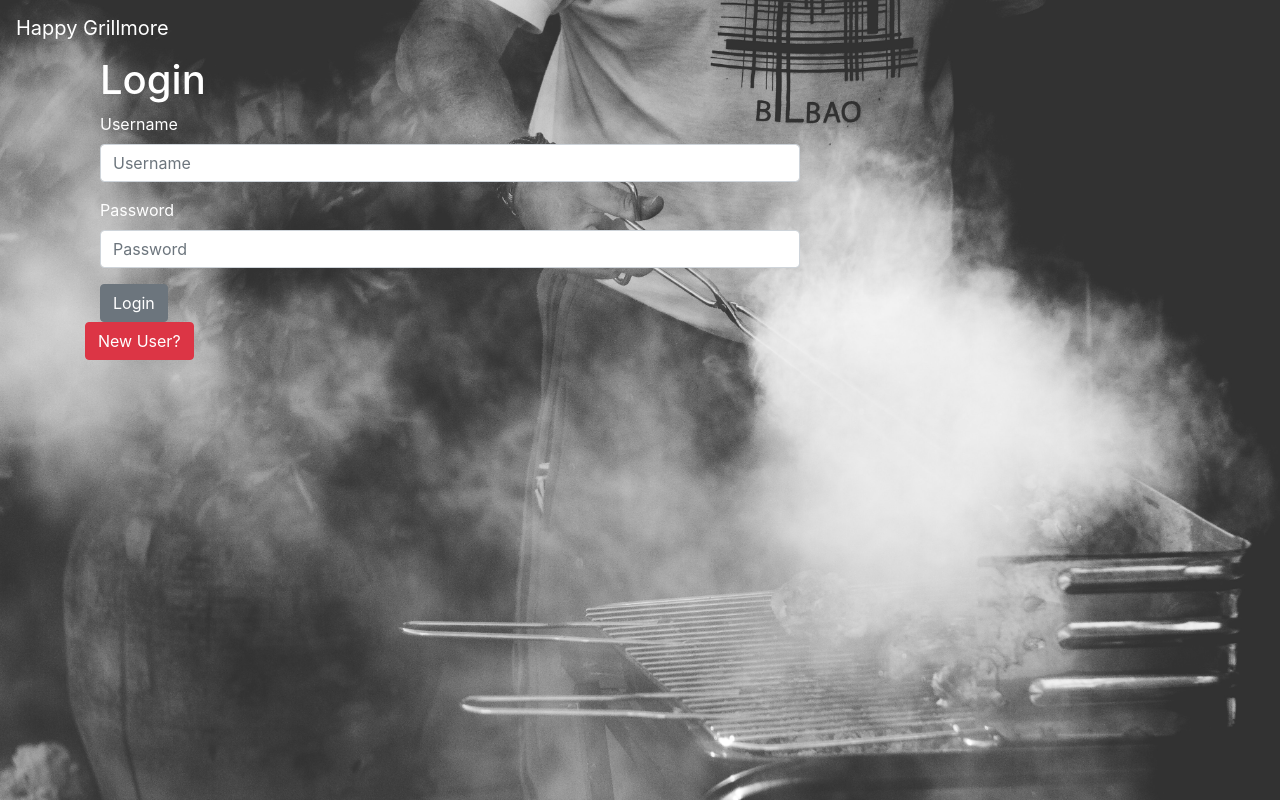
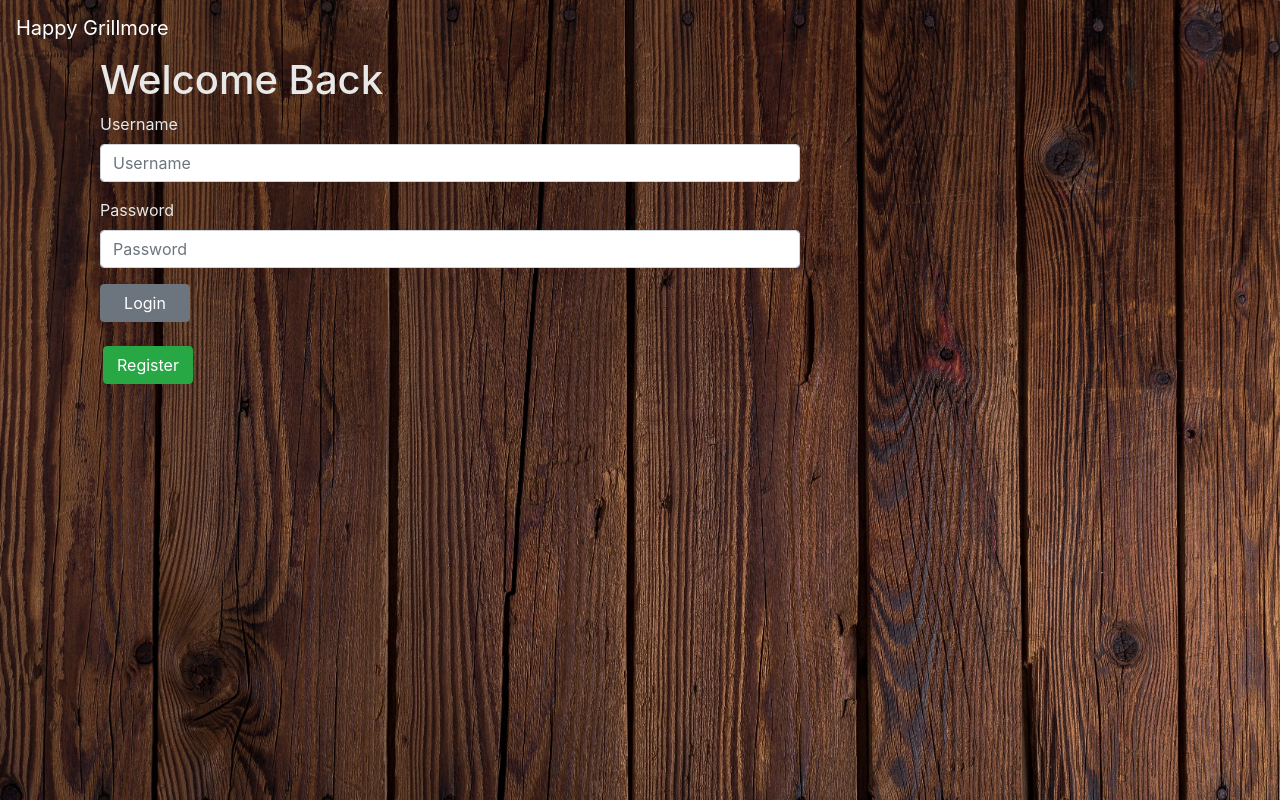
Before and after one commit to alexmgolding/BlueBadgeClient, a React (Create React App) app: page / in a window 1280 px wide. Built offline with nearby package versions, Linux system fonts and the light colour scheme.

Commit message:
server code update

```diff
--- a/src/Que/RecipeCreate.js
+++ b/src/Que/RecipeCreate.js
@@ -34,16 +34,16 @@ const RecipeCreate = (props) => {
 
     return (
         <Container>
-            <h2>Recipes</h2>
+            <h2 className="createRecipeHeader">Create Recipes</h2>
             <Form onSubmit={handleSubmit}>
                 <FormGroup>
-                    <Label htmlFor='ingredients' />Ingredients
-                    <Input onChange={(e) => { setIngredients(e.target.value) }} name='ingredients' value={ingredients} >
+                    <Label className="recipeCreateIngredients" className="label" htmlFor='ingredients'>Ingredients</Label>
+                    <Input onChange={(e) => { setIngredients(e.target.value) }} name='text' value={ingredients} type="textarea">
                     </Input>
                 </FormGroup>
                 <FormGroup>
-                    <Label htmlFor='recipe' />Recipe
-                    <Input onChange={(e) => { setRecipe(e.target.value) }} name='recipe' value={recipe}>
+                    <Label className="recipeCreateRecipe" htmlFor='recipe'>Recipe</Label>
+                    <Input onChange={(e) => { setRecipe(e.target.value) }} name='recipe' value={recipe} type="textarea" name="text">
                     </Input>
                 </FormGroup>
                 <FormGroup>
@@ -60,12 +60,12 @@ const RecipeCreate = (props) => {
                     </Input>
                 </FormGroup>
                 <FormGroup>
-                    <Label htmlFor='temperature' />Temperature
+                    <Label className="recipeCreateTemp" htmlFor='temperature'>Temperature</Label>
                     <Input onChange={(e) => { setTemperature(e.target.value) }} name='temperature' value={temperature}>
                     </Input>
                 </FormGroup>
                 <FormGroup>
-                    <Label htmlFor='cooktime' />Cooktime
+                    <Label className="recipeCreateCooktime" htmlFor='cooktime'>Cooktime</Label>
                     <Input onChange={(e) => { setCooktime(e.target.value) }} name='cooktime' value={cooktime}>
                     </Input>
                 </FormGroup>
--- a/src/Que/RecipeIndex.js
+++ b/src/Que/RecipeIndex.js
@@ -48,7 +48,7 @@ const RecipeIndex = props => {
             <Row>
                 <Col>
                     <ButtonGroup size="lg">
-                        <Button onClick={() => props.setCategory('beef')}>Beef</Button>
+                        <Button style={{ background: "green" }} onClick={() => props.setCategory('beef')}>Beef</Button>
                         <Button onClick={() => props.setCategory('pork')}>Pork</Button>
                         <Button onClick={() => props.setCategory('poultry')}>Poultry</Button>
                         <Button onClick={() => props.setCategory('seafood')}>Seafood</Button>
--- a/src/Que/RecipeTable.js
+++ b/src/Que/RecipeTable.js
@@ -35,9 +35,9 @@ const RecipeTable = (props) => {
     }
     return (
         <>
-            <h2>Favorite Recipes</h2>
+            <h2 className="tableName">Pitmaster Recipes</h2>
             <hr />
-            <Table striped style={{ background: "#939393" }}>
+            <Table striped style={{ background: "#6C757D" }}>
                 <thead>
                     <tr>
                         <th>#</th>
--- a/src/components/Home.js
+++ b/src/components/Home.js
@@ -36,8 +36,6 @@ const Home = (props) => {
                             </p>
                         </Jumbotron>
                     </Row>
-                </Container>
-                <Container>
                     <Row>
                         <Col md='2'></Col>
                         <Col md='8'>
--- a/src/components/Login.js
+++ b/src/components/Login.js
@@ -1,10 +1,11 @@
 import React, { useState } from 'react';
-import { Form, FormGroup, Label, Input, Button } from 'reactstrap';
+import { Form, FormGroup, FormFeedback, Label, Input, Button } from 'reactstrap';
 import APIURL from "../helpers/environment"
 
 const Login = (props) => {
     const [username, setUserName] = useState('');
     const [password, setPassword] = useState('');
+    const [errorMessage, setErrorMessage] = useState(false)
 
     let handleSubmit = (event) => {
         event.preventDefault();
@@ -13,29 +14,35 @@ const Login = (props) => {
             body: JSON.stringify({ user: { username: username, password: password } }),
             headers: new Headers({ 'Content-Type': 'application/json' })
         }).then(
-            (response) => response.json()
+            (response => response.json())
         ).then((data) => {
-            props.updateToken(data.sessionToken)
-            //console.log(data.sessionToken)
+            if (data.hasOwnProperty('error')) {
+                setErrorMessage(data.error)
+            }
+            else {
+                props.updateToken(data.sessionToken)
+                setErrorMessage('')
+            }
         })
     }
 
     return (
         <div className="container-fluid">
-            <h1> Login</h1>
+            <h1 className="welcome">Welcome Back</h1>
             <Form onSubmit={handleSubmit}>
-                <FormGroup>
-                    <Label htmlFor="username">Username</Label>
+                {errorMessage == '' ? <> </> : <div style={{ background: "red" }} className="alert alert-danger" role="alert">
+                    Username and password combination is incorrect. Please try again.</div>}
+                < FormGroup >
+                    <Label className="welcomeUsername" htmlFor="username">Username</Label>
                     <Input onChange={(e) => setUserName(e.target.value)} name="username" value={username} placeholder="Username" />
                 </FormGroup>
                 <FormGroup>
-                    <Label htmlFor="password">Password</Label>
+                    <Label className="welcomePassword" htmlFor="password">Password</Label>
                     <Input onChange={(e) => setPassword(e.target.value)} name="password" value={password} placeholder="Password" type="password" />
                 </FormGroup>
-                <Button type="submit">Login</Button>
+                <Button style={{ width: "90px", alignitems: 'left' }} type="submit" >Login</Button>
             </Form>
-        </div>
+        </div >
     )
 }
-
 export default Login;
--- a/src/components/Signup.js
+++ b/src/components/Signup.js
@@ -23,13 +23,14 @@ const Signup = (props) => {
 
     return (
         <div>
-            <Button color="danger" onClick={toggle}>New User?</Button>
+            <br />
+            <Button style={{ position: "absolute", left: '33px', width: "90px" }} color="success" onClick={toggle}>Register</Button>
             <Modal isOpen={modal} toggle={toggle}>
                 <ModalHeader>SignUp</ModalHeader>
                 <Form onSubmit={handleSubmit}>
                     <ModalBody>
                         <FormGroup>
-                            <Label htmlFor="username">Username</Label>
+                            <Label htmlFor="username">Email</Label>
                             <Input onChange={(e) => setUserName(e.target.value)} name="username" value={username} placeholder="Username" type="email" />
                         </FormGroup>
                         <FormGroup>
--- a/src/home/Navbar.js
+++ b/src/home/Navbar.js
@@ -15,7 +15,7 @@ const Sitebar = (props) => {
             <Collapse isOpen={isOpen} navbar>
                 <Nav className='ml-auto' navbar>
                     <NavItem>
-                        {props.token ? <Button onClick={props.clickLogout}>Logout</Button> : null}
+                        {props.token ? <Button size='lg' onClick={props.clickLogout}>Logout</Button> : null}
                     </NavItem>
                 </Nav>
             </Collapse>
--- a/src/index.css
+++ b/src/index.css
@@ -5,9 +5,8 @@ body {
     sans-serif;
   -webkit-font-smoothing: antialiased;
   -moz-osx-font-smoothing: grayscale;
-  background-image: url("./components/images/bbq.jpg");
+  background-image: url("./components/images/tablebackground.jpeg");
   background-size: cover;
-  color: white;
 }
 
 code {
@@ -25,8 +24,53 @@ code {
 
 .home-jumbo {
   background-color: transparent;
+  padding: 0px
 }
 
 .recipeIndexBackground {
-  background-image: url('./components/images/recipeindexbackground.jpeg')
+  background-image: transparent
 }
+
+.modal {
+  color: black
+}
+
+.tableName {
+  color: #E8E8E8
+}
+
+.createRecipeHeader {
+  color: #E8E8E8
+}
+
+.label {
+  color: #E8E8E8
+}
+
+.welcome {
+  color: #E8E8E8
+}
+
+.welcomeUsername {
+  color: #E8E8E8
+}
+
+.welcomePassword {
+  color: #E8E8E8
+}
+
+.recipeCreateIngredients{
+  color: #E8E8E8
+}
+
+.recipeCreateRecipe{
+  color: #E8E8E8
+}
+
+.recipeCreateTemp{
+  color: #E8E8E8
+}
+
+.recipeCreateCooktime{
+  color: #E8E8E8
+}
```
Also changed, not shown: src/Que/RecipeEdit.js (+10 -3 lines), src/components/Signup.css (deleted), src/components/images/table background.jpeg (added), src/components/images/tablebackground.jpeg (added).
